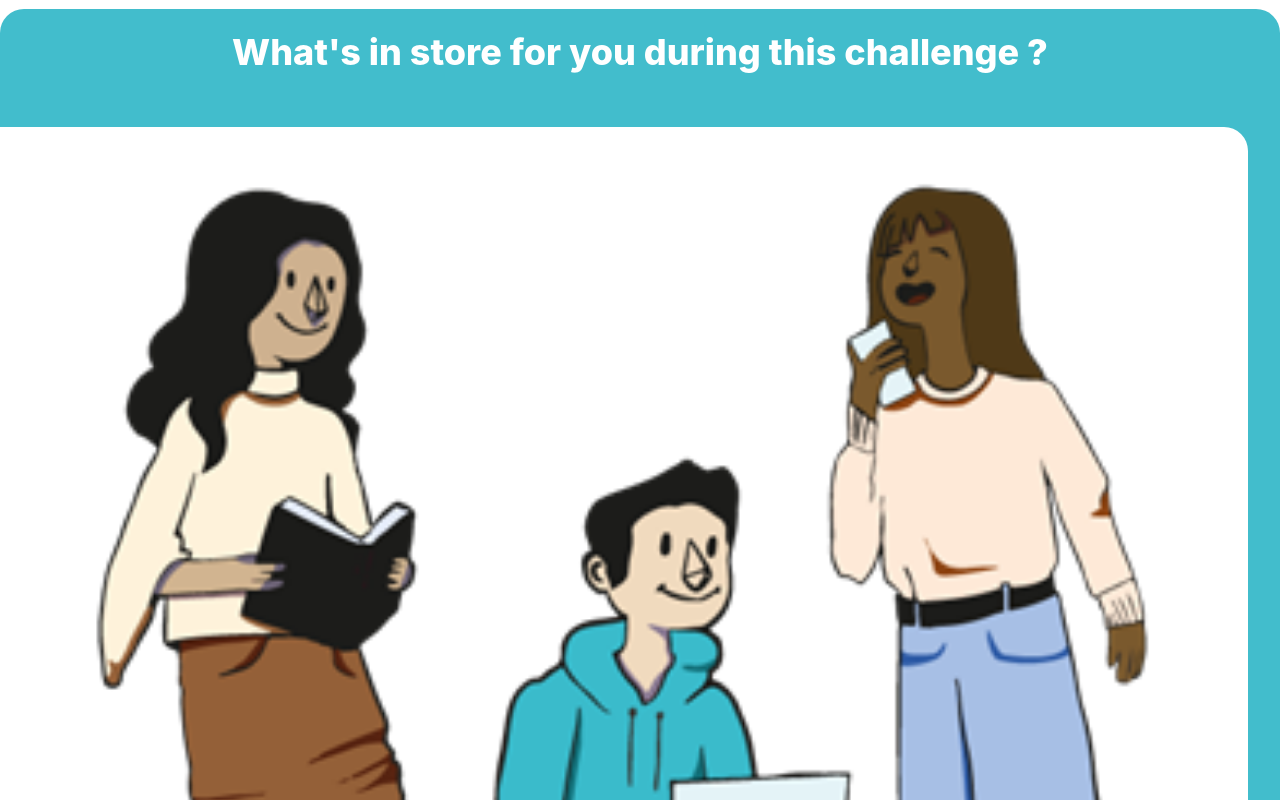
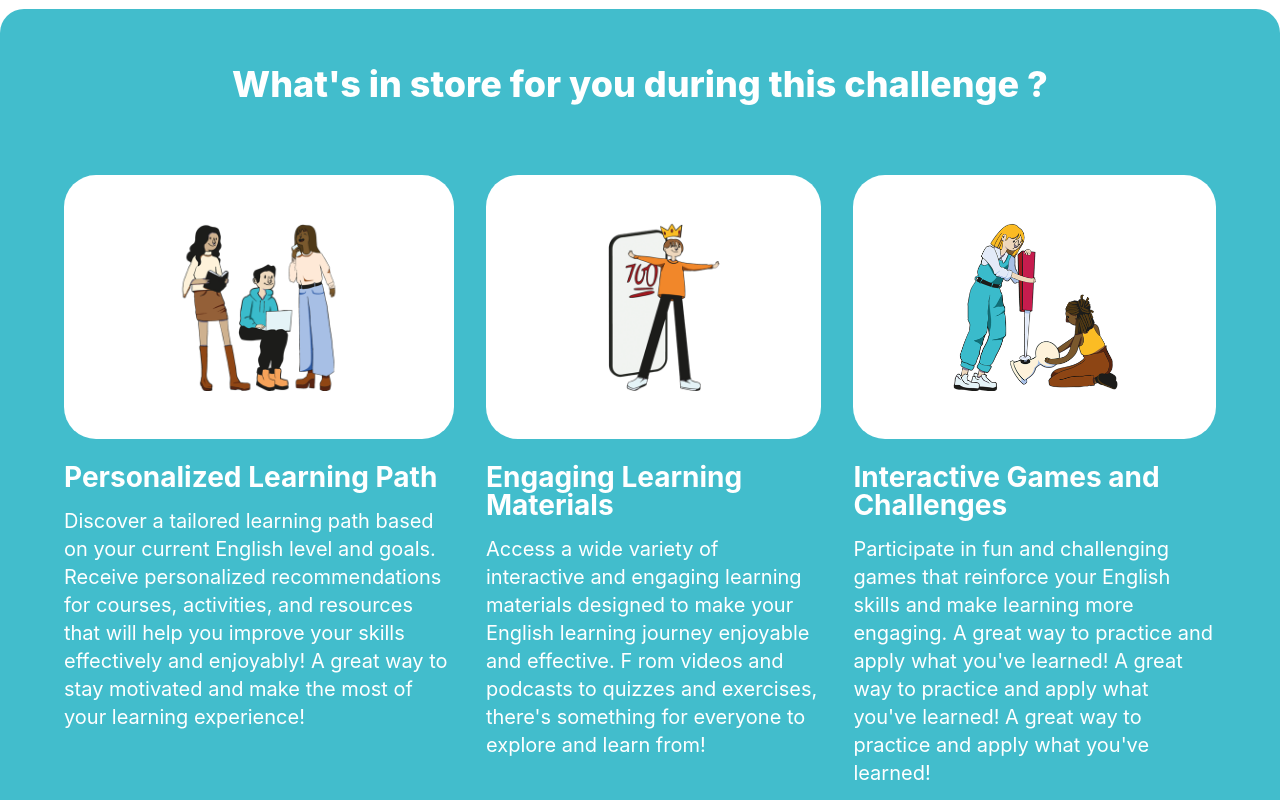
Before and after one commit to 2025-10-CDA-ECO-P6/victoria-english-game, a website: page src/index.html in a window 1280 px wide. Shown: the part 840-1640 px from the top of the page. Drawn offline with Linux system fonts and the light colour scheme.

Commit message:
section3/responsiveCheck

```diff
--- a/src/index.html
+++ b/src/index.html
@@ -65,20 +65,23 @@
         <h2 class="section3__subtitle">
           What's in store for you during this challenge ?
         </h2>
+        <div class="section3__content">
           <article class="section3__article">
             <img
               class="section3__image"
               src="../assets/section3/three-people.png"
               alt="Three people in a classroom setting"
             />
-          <h3>Personalized Learning Path</h3>
+            <div class="section3__text">
+              <h3 class="section3__text__title">Personalized Learning Path</h3>
               <p>
                 Discover a tailored learning path based on your current English
-            level and goals. Receive personalized recommendations for courses,
-            activities, and resources that will help you improve your skills
-            effectively and enjoyably! A great way to stay motivated and make
-            the most of your learning experience!
+                level and goals. Receive personalized recommendations for
+                courses, activities, and resources that will help you improve
+                your skills effectively and enjoyably! A great way to stay
+                motivated and make the most of your learning experience!
               </p>
+            </div>
           </article>
           <article class="section3__article">
             <img
@@ -86,13 +89,16 @@
               src="../assets/section3/one-guy.png"
               alt="A person like a king"
             />
-          <h3>Engaging Learning Materials</h3>
+            <div class="section3__text">
+              <h3 class="section3__text__title">Engaging Learning Materials</h3>
               <p>
-            Access a wide variety of interactive and engaging learning materials
-            designed to make your English learning journey enjoyable and
-            effective. F rom videos and podcasts to quizzes and exercises,
-            there's something for everyone to explore and learn from!
+                Access a wide variety of interactive and engaging learning
+                materials designed to make your English learning journey
+                enjoyable and effective. F rom videos and podcasts to quizzes
+                and exercises, there's something for everyone to explore and
+                learn from!
               </p>
+            </div>
           </article>
           <article class="section3__article">
             <img
@@ -100,15 +106,20 @@
               src="../assets/section3/two-girls-one-skrew-diver.png"
               alt="Two girls and one game"
             />
-          <h3>Interactive Games and Challenges</h3>
+            <div class="section3__text">
+              <h3 class="section3__text__title">
+                Interactive Games and Challenges
+              </h3>
               <p>
-            Participate in fun and challenging games that reinforce your English
-            skills and make learning more engaging. A great way to practice and
-            apply what you've learned! A great way to practice and apply what
-            you've learned! A great way to practice and apply what you've
-            learned!
+                Participate in fun and challenging games that reinforce your
+                English skills and make learning more engaging. A great way to
+                practice and apply what you've learned! A great way to practice
+                and apply what you've learned! A great way to practice and apply
+                what you've learned!
               </p>
+            </div>
           </article>
+        </div>
       </section>
       <!-- <img class="section2__image" src="../assets/maquette.jpg" alt="" /> -->
     </main>
--- a/src/scss/components/_section3.scss
+++ b/src/scss/components/_section3.scss
@@ -9,13 +9,30 @@
   padding: $padding;
   text-align: center;
   padding-top: 1rem;
-  display: flex;
-  flex-direction: column;
 
+    &__content {
+    display: flex;
+    flex-direction: column;
+
+    @media screen and (min-width: 640px) {
+        flex-direction: row;
+        gap: 2rem;
+        align-items: flex-start;
+        margin: 2rem;
+    }
+    }
    &__image {
       background-color: vars.$neutral0;
       width: calc(100% + $padding);
       padding: 3rem;
+
+    @media screen and (min-width: 640px) {
+      width: 100%;
+      margin: 0 !important;
+      border-radius: 2rem !important;
+      height: 33vh;
+      object-fit: contain;
+    }
     }
 
   &__article {
@@ -41,12 +58,18 @@
       border-radius: 1.5rem 0 0 1.5rem;
     }
   }
+
   }
 
+  &__text__title {
+    margin-bottom: 1rem;
+    font-size: 1.75rem;
+  }
   &__subtitle {
     font-size: 2.25rem;
     font-weight: 800;
-    margin-bottom: 1rem;
+    margin-bottom: 2rem;
+    margin-top: 2rem;
   }
 
   &__article {
```
Also changed, not shown: dist/css/style.css, 1 other file. Lines whose indentation alone changed are shown as unchanged.
